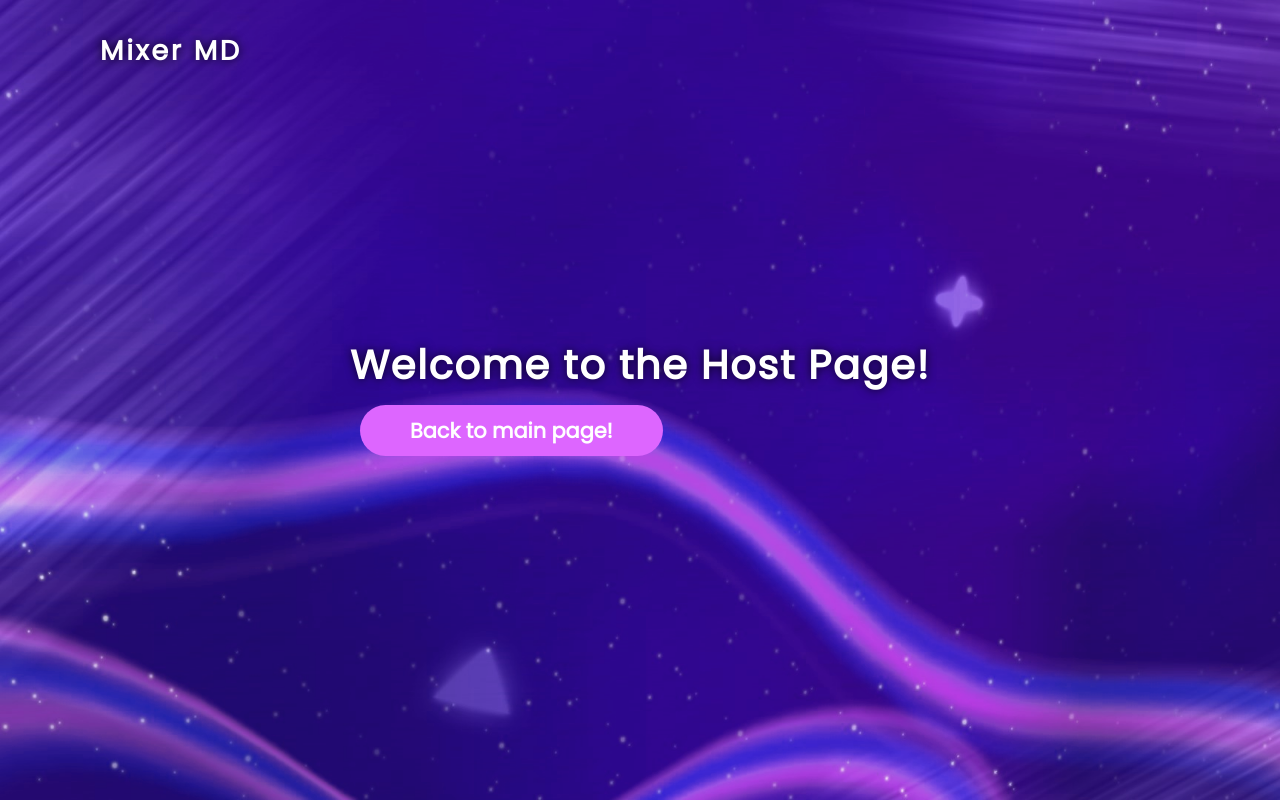
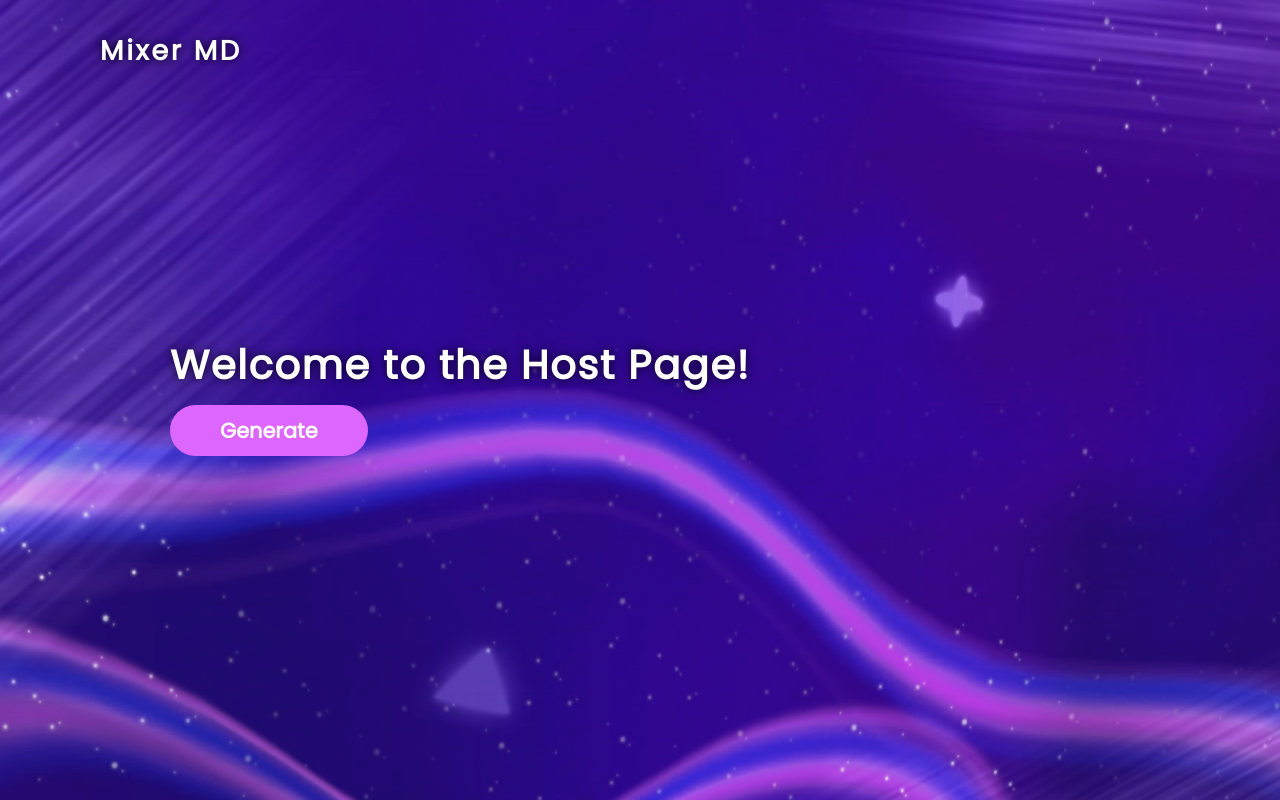
Before and after one commit to BKBlox/Project_MixerMD, a Flask app: template templates/host.html in a window 1280 px wide. Run offline with Flask 3, Linux system fonts and the light colour scheme; the template is opened without the code that fills it, so the values that code supplies are empty; some libraries are stand-ins or nearby versions.

Commit message:
host html really rough template

```diff
--- a/templates/host.html
+++ b/templates/host.html
@@ -23,7 +23,8 @@
         <div class="hostPage">
             <h1>Welcome to the Host Page!</h1>
             <!-- <p>This is the content of the host page.</p> -->
-            <button onclick="window.location.href='index.html'">Back to main page!</button>
+             <button id="generate">Generate</button>
+            <!-- <button onclick="window.location.href='index.html'">Back to main page!</button> -->
 
             <!-- <div>
                 <input type="text" id="text-input" placeholder="Enter text or URL" />
@@ -31,6 +32,13 @@
             </div>
             <div id="qrcode"></div> -->
         </div>
+        <div id="qrcode"></div>
+        <script>
+            $(document).ready(function() {
+                var url = "https://www.example.com"; // Replace with your URL
+                $('#qrcode').qrcode(url);
+            });
+        </script>
     </section>
 
 
--- a/templates/hoststyle.css
+++ b/templates/hoststyle.css
@@ -41,7 +41,7 @@ header{
     background-size: cover;
     background-position: center;
     display: flex;
-    justify-content: center;
+    justify-content: left;
     align-items: center;
 }
 .hostPage{
@@ -49,11 +49,17 @@ header{
     text-align: left;
     letter-spacing: .1em;
     text-shadow: 0 0 10px rgba(0, 0, 0, .8);
+    position: absolute;
+
+
+    padding: 20px;
+
 }
 h1{
     font-size: 2.5em;
     position: relative; /* or 'absolute' depending on your layout */
     left: 0; /* Moves the element to the left */
+    margin-left: 150px;
 }
 button{
     font-size: 1.3em;
@@ -66,6 +72,7 @@ button{
     border: 0px transparent;
     transition: .3s;
     margin: 10px;
+    margin-left: 150px;
 }
 button:hover{
     background: #FFFFFF;
```
